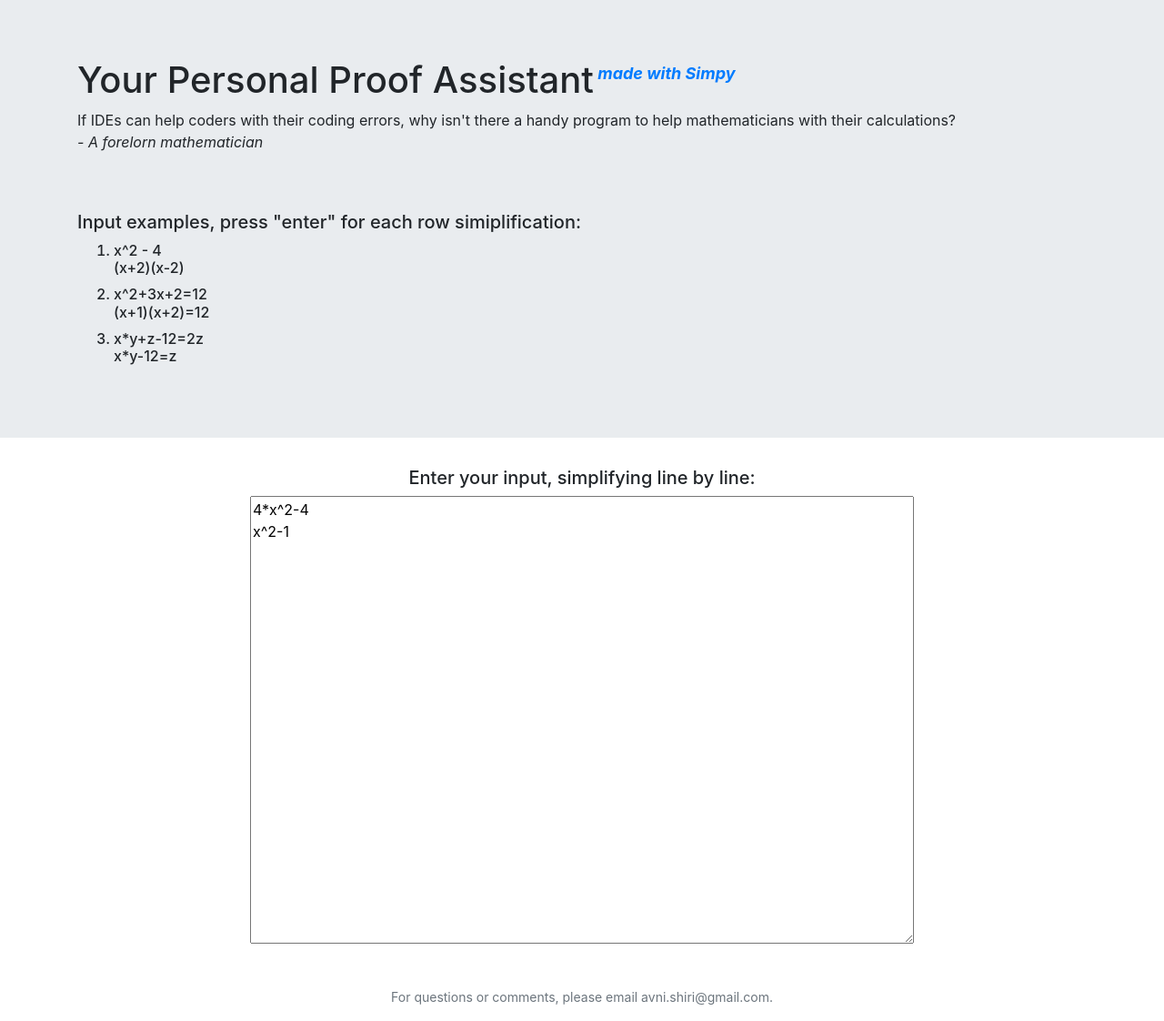
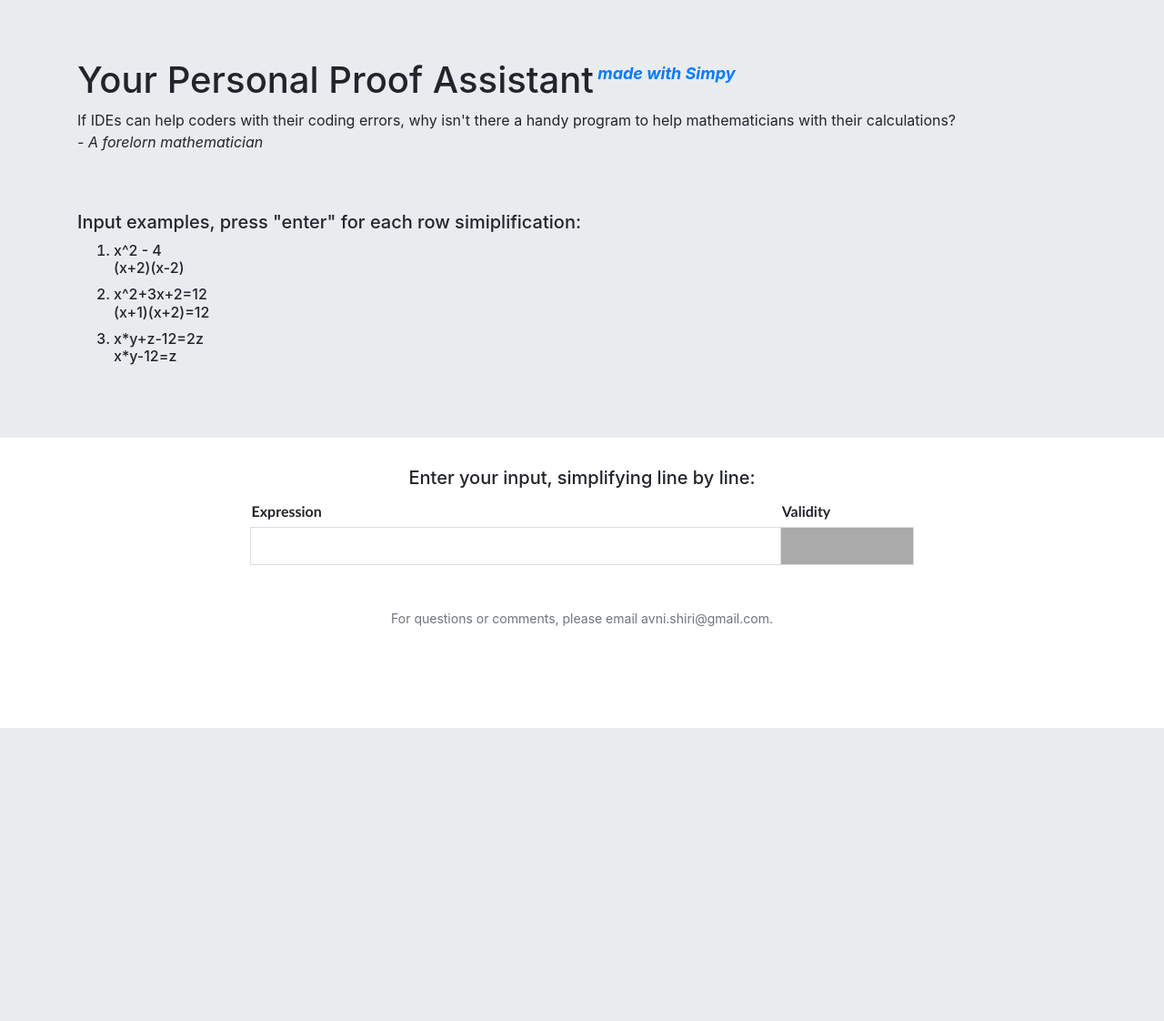
Before and after one commit to s-avni/web-proof-helper, a Flask app: page / in a window 1280 px wide. Shown: the whole page at 91% size. After the commit the page ends 800 px from the top, so only its background shows below. Run offline with Flask 2, Linux system fonts and the light colour scheme; lists and menus that the app fills with data are empty; some libraries are stand-ins or nearby versions.

Commit message:
switch to table format

```diff
--- a/templates/index.html
+++ b/templates/index.html
@@ -16,8 +16,33 @@ dimensionless combination or your desired dimension.">
     <link href="../static/sticky-footer.css" rel="stylesheet">
 
     <style>
-    li{
+        li {
             margin: 10px 0;
+        }
+
+        #math_table {
+            font-family: "Trebuchet MS", Arial, Helvetica, sans-serif;
+            border-collapse: collapse;
+            width: 100%;
+        }
+
+        #math_table td, #customers th {
+            border: 1px solid #ddd;
+            padding: 8px;
+        }
+
+        #math_table tr:nth-child(even) {
+            background-color: #f2f2f2;
+        }
+
+        #math_table tr:hover {
+            background-color: #ddd;
+        }
+
+        #math_table th {
+            padding-top: 5px;
+            padding-bottom: 5px;
+            text-align: left;
         }
     </style>
 </head>
@@ -56,7 +81,23 @@ dimensionless combination or your desired dimension.">
             <p id="check_1"></p>
         </div>
         <div class="col col-md-8">
-        <textarea style="height:100%; min-width: 100%" id="math-text" rows="20">4*x^2-4 &#13;&#10;x^2-1</textarea>
+            <!--        <textarea style="height:100%; min-width: 100%" id="math-text" rows="20">4*x^2-4 &#13;&#10;x^2-1</textarea>-->
+            <table id="math_table" style="width:100%">
+                <colgroup>
+                    <col span="1" style="width: 80%;">
+                    <col span="1" style="width: 20%;">
+                </colgroup>
+                <thead>
+                <th>Expression</th>
+                <th>Validity</th>
+                </thead>
+                <tbody>
+                <tr>
+                    <td contenteditable="true"></td>
+                    <td style="background-color: #aaa"></td>
+                </tr>
+                </tbody>
+            </table>
         </div>
     </div>
 </div>
@@ -70,7 +111,9 @@ dimensionless combination or your desired dimension.">
     $(document).ready(function () {
         $('textarea').bind("enterKey", function (e) {
             const lines = $('#math-text').val().split("\n");
-            const lines2 = lines.filter(function(entry) { return entry.trim() != ''; });
+            const lines2 = lines.filter(function (entry) {
+                return entry.trim() != '';
+            });
             console.log(lines2);
             const desired_lines = lines2.slice(-2);
             const txt = desired_lines.join('\n');
@@ -101,8 +144,15 @@ dimensionless combination or your desired dimension.">
             );
         });
 
-    $('textarea').keyup(function (e) {
+        $('#math_table').keyup(function (e) {
             if (e.keyCode == 13) {
+                $('#math_table tr:last').after('<tr>\n' +
+                    '                    <td contenteditable="true"></td>\n' +
+                    '                    <td style="background-color: #aaa"></td>\n' +
+                    '                </tr>');
+                $('#math_table tr:last').focus();
+                var count = $('#math_table').length;
+                console.log(count);
                 $(this).trigger("enterKey");
             }
         });
```
Lines whose indentation alone changed are shown as unchanged.
